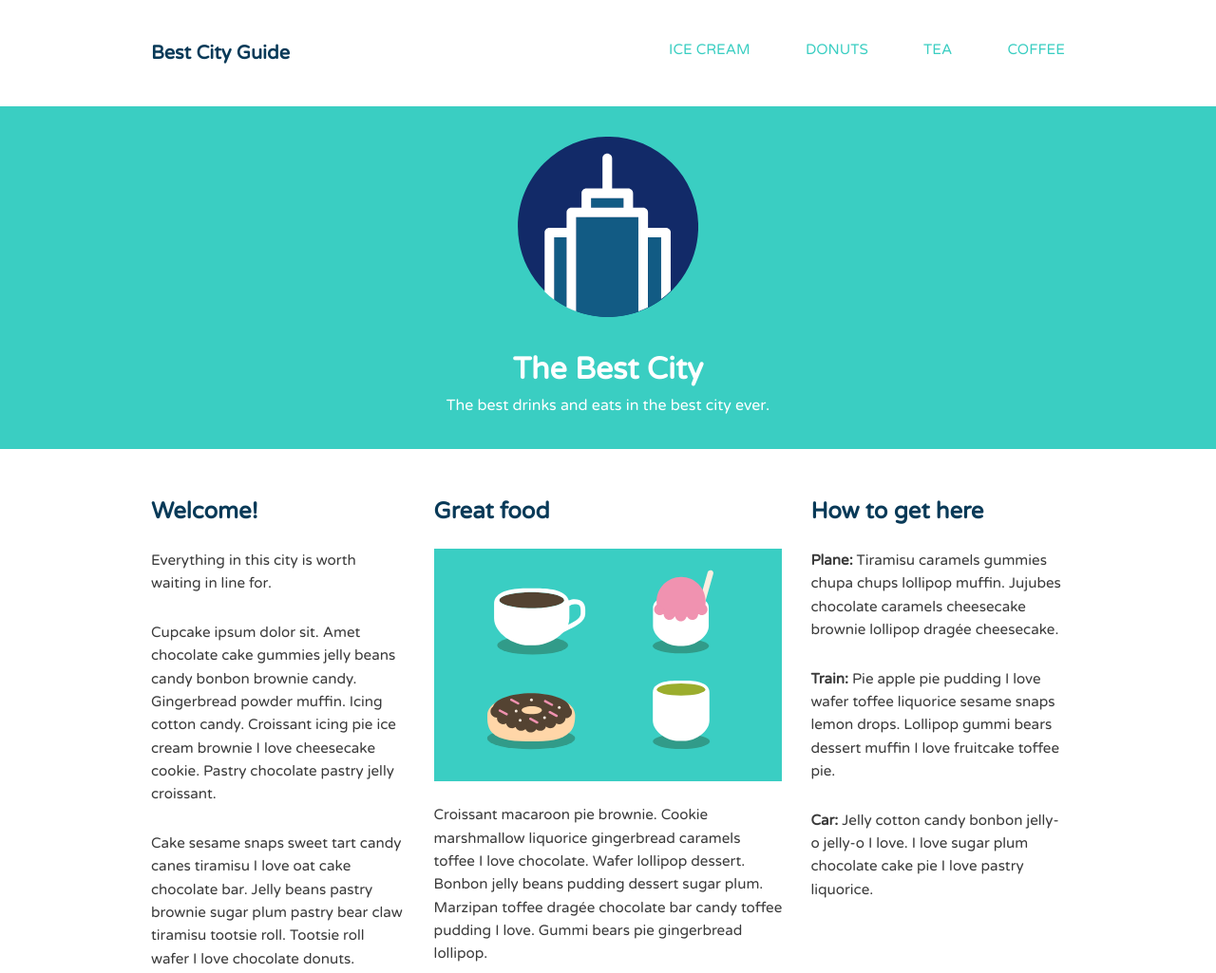
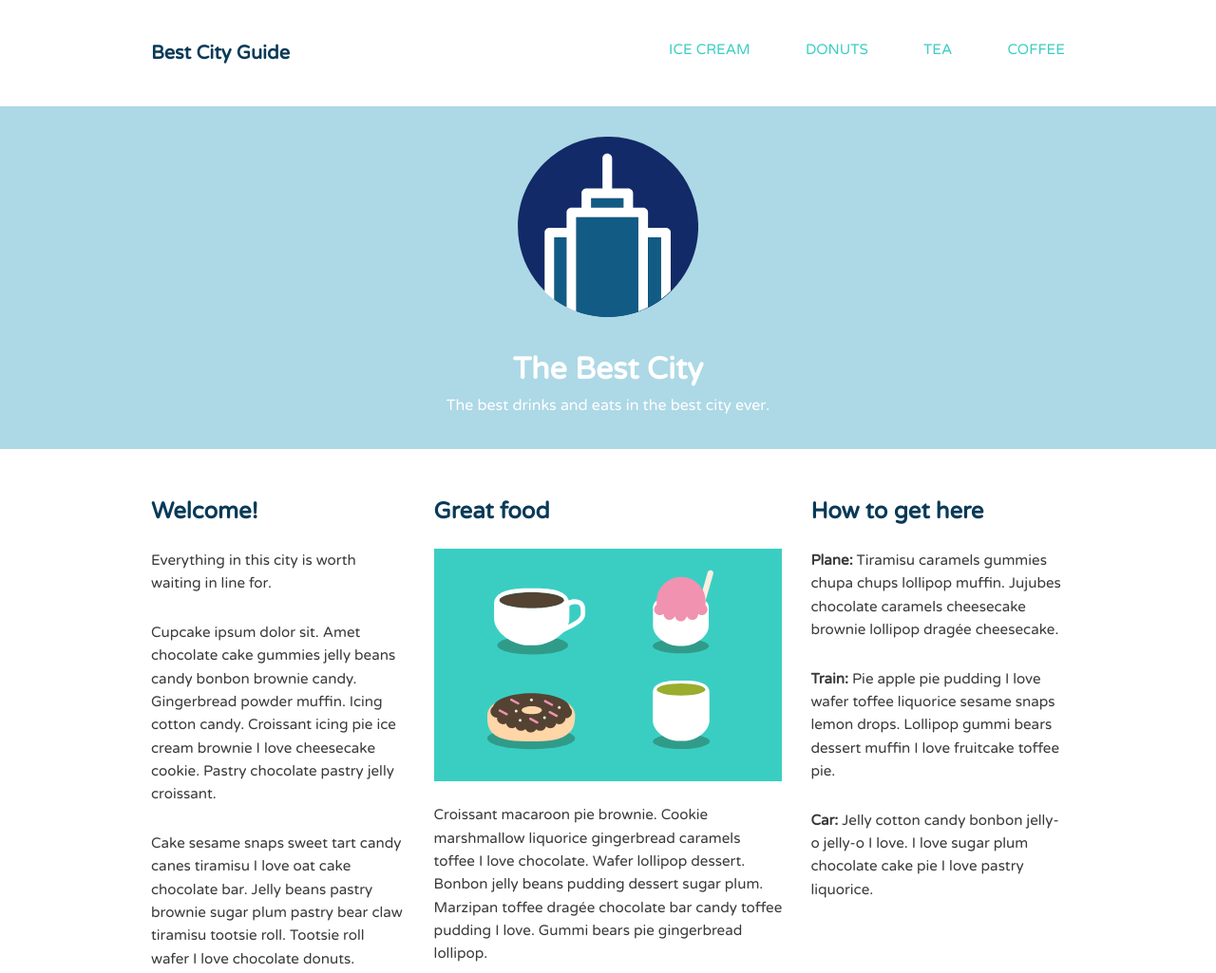
Before and after one commit to Patreeek/first-repo-ever, a plain HTML site: page index.html in a window 1280 px wide. Shown: the top 1025 px of the page at 95% size. Drawn offline with Linux system fonts and the light colour scheme.

Commit message:
Change banner to lightblue

```diff
--- a/css/style.css
+++ b/css/style.css
@@ -94,7 +94,7 @@ img {
 
 .banner {
 	color: #fff;
-	background: #3acec2;
+	background: lightblue;
 	padding-top: 2em;
 	padding-bottom: 2em;
 }
```
